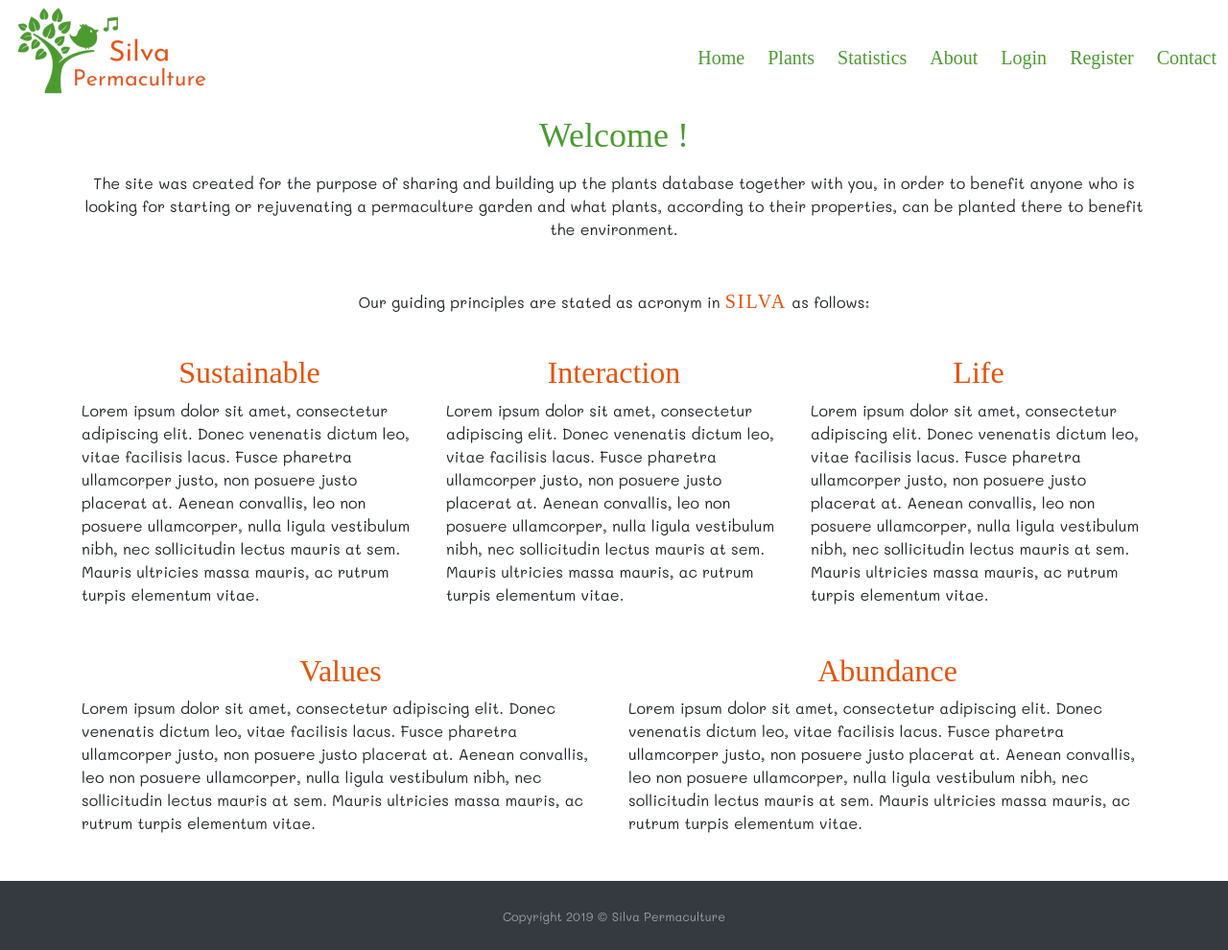
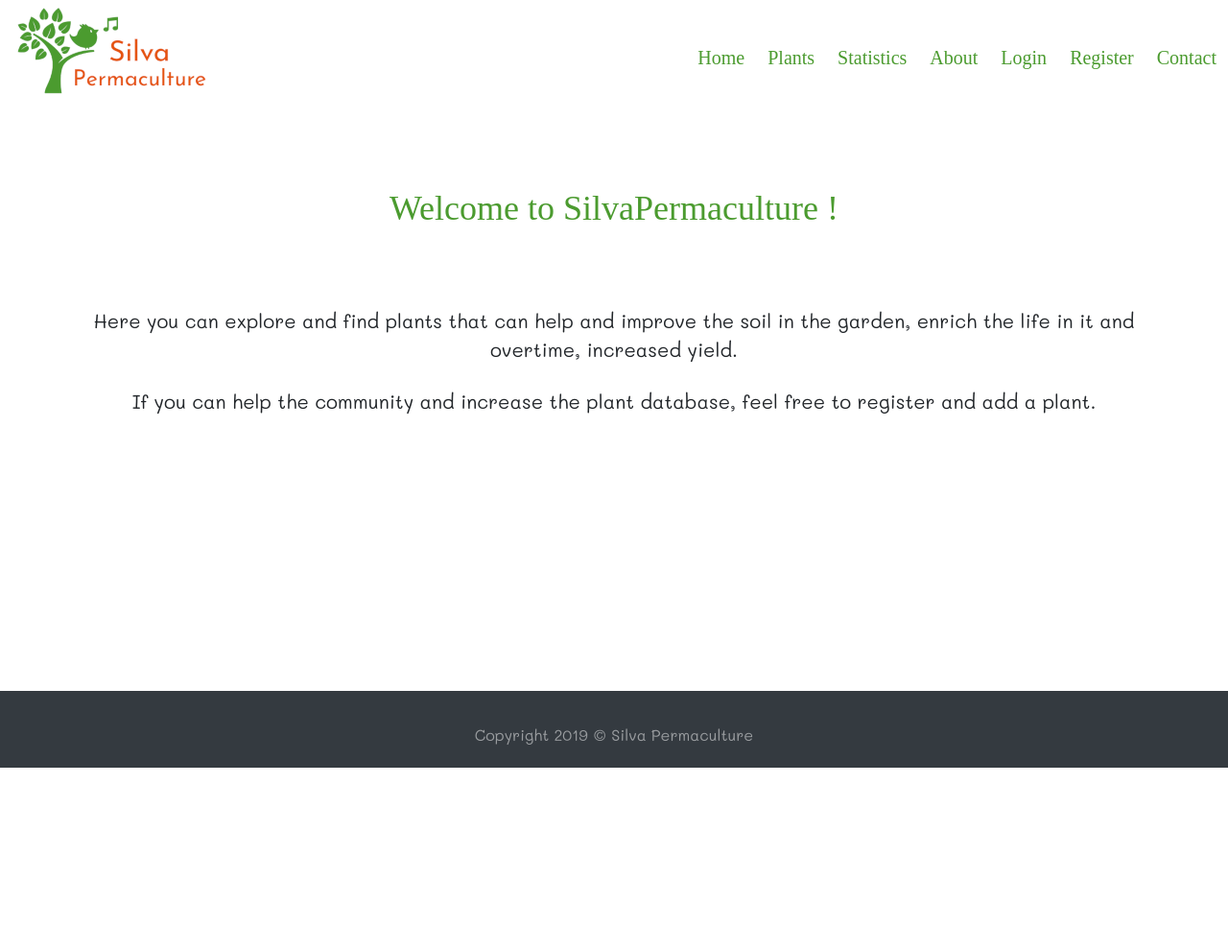
Before and after one commit to Walachul/SilvaPermaculture, a Flask app: page / in a window 1280 px wide. Shown: the whole page at 96% size. After the commit the page ends 800 px from the top, so only its background shows below. Run offline with Flask 2, Linux system fonts and the light colour scheme; parts of the project's set-up code (start-up, migrations or seed data) failed here and were passed over; some libraries are stand-ins or nearby versions.

Commit message:
Created sticky footer to bottom.

```diff
--- a/silvapermaculture/static/css/style.css
+++ b/silvapermaculture/static/css/style.css
@@ -5,6 +5,7 @@ Secondary color : #E5530B*/
 /**** General Styling ****/
 body{
     font-family: "Mali",cursive;
+    font-size: 20px
 }
 /**** Navbar Styling ****/
 
@@ -18,21 +19,16 @@ body{
     color: #E5530B;
     transform: translateY(5px)
 }
-
+/**** Body > Container ****/
+.container{
+    padding: 44px 15px 0;
+}
 /**** H1 Styling  ****/
 #heading{
     color: #4B9B2F;
     font-size: 36px;
     font-family: 'Josefin Sans';
 }
-/**** Principles section ****/
-#acronym{
-    color: #E5530B;
-    font-family: 'Josefin Sans';
-    font-size:20px;
-    letter-spacing:2px
-}
-
 
 /**** H2 Styling ****/
 .h2principles{
@@ -93,3 +89,12 @@ body{
     color:#E5530B;
     transform: rotate(360deg)
 }
+
+/**** Footer ****/
+footer{
+    position: absolute;
+    bottom:0;
+    width:100%;
+    height: 80px;
+    line-height:0px;
+}
--- a/silvapermaculture/templates/index.html
+++ b/silvapermaculture/templates/index.html
@@ -2,44 +2,13 @@
     {% block content %}
     <div class="row">
         <div class="col-12">
-          <h1 class="text-center mt-3" id="heading">Welcome !</h1>
+          <h1 class="text-center my-5" id="heading">Welcome to SilvaPermaculture !</h1>
         </div>
         <div class="col-12 my-2">
-            <p class="text-center">The site was created for the purpose of sharing and building up the plants database together with you, in order
-            to benefit anyone who is looking for starting or rejuvenating a  permaculture garden and what plants, according to their properties, can be planted there
-                to benefit the environment.</p>
+            <p class="text-center my-4">Here you can explore and find plants
+                that can help and improve the soil in the garden, enrich the life in it and overtime, increased yield.</p>
+            <p class="text-center my-4">If you can help the community and increase the plant database, feel free to register and add a plant.</p>
         </div>
-    </div>
-    <div class="row my-4 bkgimg">
-        <div class="col-12">
-            <p class="text-center">Our guiding principles are stated as acronym in <span id="acronym">SILVA</span> as follows:</p>
-        </div>
-        <div class="col-12 col-lg-4 my-lg-4">
-            <h2 class="text-center h2principles ">Sustainable</h2>
-            <p class="my-2">Lorem ipsum dolor sit amet, consectetur adipiscing elit. Donec venenatis dictum leo, vitae facilisis lacus. Fusce pharetra ullamcorper justo, non posuere justo placerat at. Aenean convallis, leo non posuere ullamcorper, nulla ligula vestibulum nibh,
-                nec sollicitudin lectus mauris at sem. Mauris ultricies massa mauris, ac rutrum turpis elementum vitae. </p>
-        </div>
-        <div class="col-12 col-lg-4 my-lg-4">
-            <h2 class="text-center h2principles ">Interaction</h2>
-            <p class="my-2">Lorem ipsum dolor sit amet, consectetur adipiscing elit. Donec venenatis dictum leo, vitae facilisis lacus. Fusce pharetra ullamcorper justo, non posuere justo placerat at. Aenean convallis, leo non posuere ullamcorper, nulla ligula vestibulum nibh,
-                nec sollicitudin lectus mauris at sem. Mauris ultricies massa mauris, ac rutrum turpis elementum vitae. </p>
-        </div>
-        <div class="col-12 col-lg-4 my-lg-4">
-            <h2 class="text-center h2principles">Life</h2>
-            <p class="my-2">Lorem ipsum dolor sit amet, consectetur adipiscing elit. Donec venenatis dictum leo, vitae facilisis lacus. Fusce pharetra ullamcorper justo, non posuere justo placerat at. Aenean convallis, leo non posuere ullamcorper, nulla ligula vestibulum nibh,
-                nec sollicitudin lectus mauris at sem. Mauris ultricies massa mauris, ac rutrum turpis elementum vitae. </p>
-        </div>
-        <div class="col-12 col-lg-6 my-lg-3">
-            <h2 class="text-center h2principles">Values</h2>
-            <p class="my-2">Lorem ipsum dolor sit amet, consectetur adipiscing elit. Donec venenatis dictum leo, vitae facilisis lacus. Fusce pharetra ullamcorper justo, non posuere justo placerat at. Aenean convallis, leo non posuere ullamcorper, nulla ligula vestibulum nibh,
-                nec sollicitudin lectus mauris at sem. Mauris ultricies massa mauris, ac rutrum turpis elementum vitae. </p>
-        </div>
-        <div class="col-12 col-lg-6 my-lg-3">
-            <h2 class="text-center h2principles">Abundance</h2>
-            <p class="my-2">Lorem ipsum dolor sit amet, consectetur adipiscing elit. Donec venenatis dictum leo, vitae facilisis lacus. Fusce pharetra ullamcorper justo, non posuere justo placerat at. Aenean convallis, leo non posuere ullamcorper, nulla ligula vestibulum nibh,
-                nec sollicitudin lectus mauris at sem. Mauris ultricies massa mauris, ac rutrum turpis elementum vitae. </p>
-        </div>
+    </div><!--end of row-->
 
-
-    </div>
     {% endblock content %} #Jinja2 allows to put the name of the block here so to know which block is closing if we have multiple.
--- a/silvapermaculture/templates/layout.html
+++ b/silvapermaculture/templates/layout.html
@@ -101,7 +101,7 @@ crossorigin="anonymous">
     </div>
 </main>
 <!-- Footer -->
-<footer  class="py-4 bg-dark text-white-50">
+<footer  class="bg-dark text-white-50">
     <div class="container text-center">
       <small>Copyright 2019 &copy; Silva Permaculture</small>
     </div>
```
Also changed, not shown: silvapermaculture/static/img/logo_silva.png.
